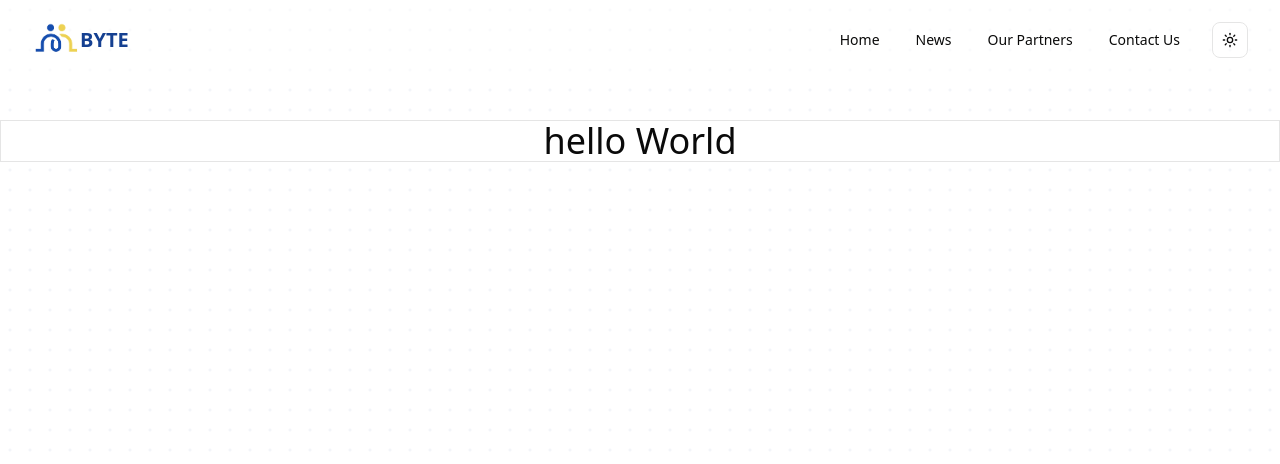
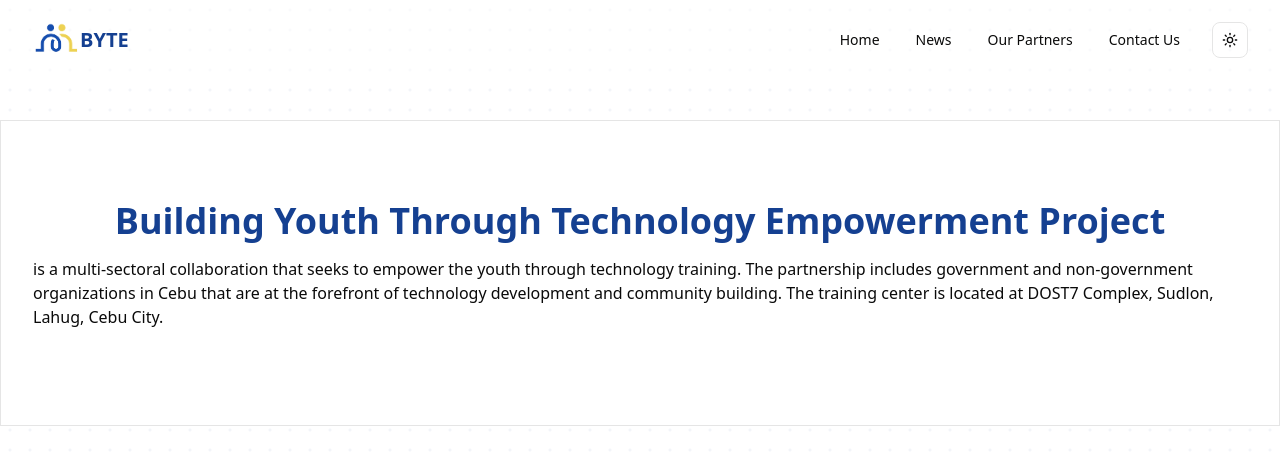
Before and after one commit to drei-404/project-byte, a Next.js app: page / in a window 1280 px wide. Shown: the top 464 px of the page. Built offline with nearby package versions, Linux system fonts and the light colour scheme.

Commit message:
feat: add title and sub content to hero section

```diff
--- a/components/sections/hero.tsx
+++ b/components/sections/hero.tsx
@@ -1,8 +1,9 @@
 export default function Hero() {
   return (
     <>
-      <div className="relative mx-auto my-10 flex max-w-7xl flex-col items-center justify-center bg-background border">
-        <h1 className="text-4xl">hello World</h1>
+      <div className="relative mx-auto my-10 flex max-w-7xl flex-col items-center justify-center bg-background px-8 py-20 border">
+        <h1 className="text-4xl font-extrabold text-[#154091]">Building Youth Through Technology Empowerment Project</h1>
+        <p className="my-4">is a multi-sectoral collaboration that seeks to empower the youth through technology training. The partnership includes government and non-government organizations in Cebu that are at the forefront of technology development and community building. The training center is located at DOST7 Complex, Sudlon, Lahug, Cebu City.</p>
       </div>
     </>
   );
```
